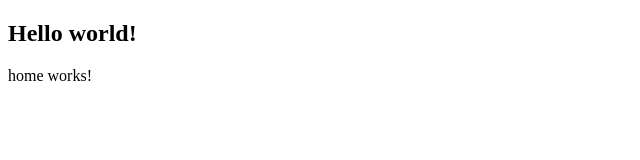
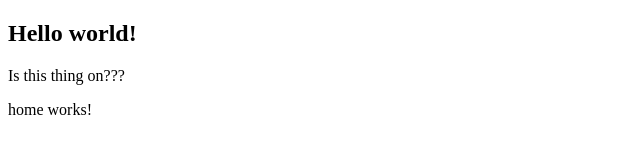
Before and after one commit to ganleydeveloper/ganleydeveloper.github.io, an Angular app in the folder budgeting-app/: page / in a window 1280 px wide. Shown: the top 160 px of the page, without its empty margins (0-640 px from the left). Built offline with nearby package versions, Linux system fonts and the light colour scheme.

Commit message:
Troubleshooting Angular-GHPages Integration

```diff
--- a/budgeting-app/src/app/app.html
+++ b/budgeting-app/src/app/app.html
@@ -1,5 +1,6 @@
 <main>
     <h2>Hello world!</h2>
+    <p>Is this thing on???</p>
     <app-home />
 </main>
 <router-outlet />
```
